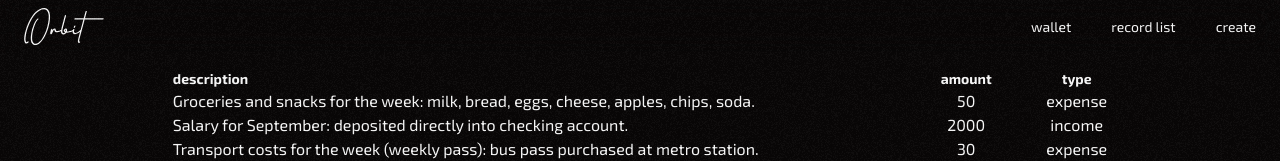
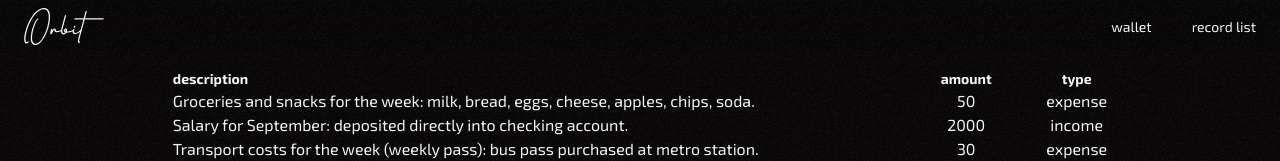
Before and after one commit to AlejandroDalzotto/orbit, a Next.js app: page / in a window 1280 px wide. Shown: the top 161 px of the page. Built offline with nearby package versions, Linux system fonts and the light colour scheme.

Commit message:
feat: remove 'create' link from Navbar component

```diff
--- a/src/components/Navbar.tsx
+++ b/src/components/Navbar.tsx
@@ -8,7 +8,6 @@ export default function Navbar() {
       <div className="flex items-center gap-x-10 text-sm">
         <NavLink href="#">wallet</NavLink>
         <NavLink href="#">record list</NavLink>
-        <NavLink href="#">create</NavLink>
       </div>
     </nav>
   )
```
